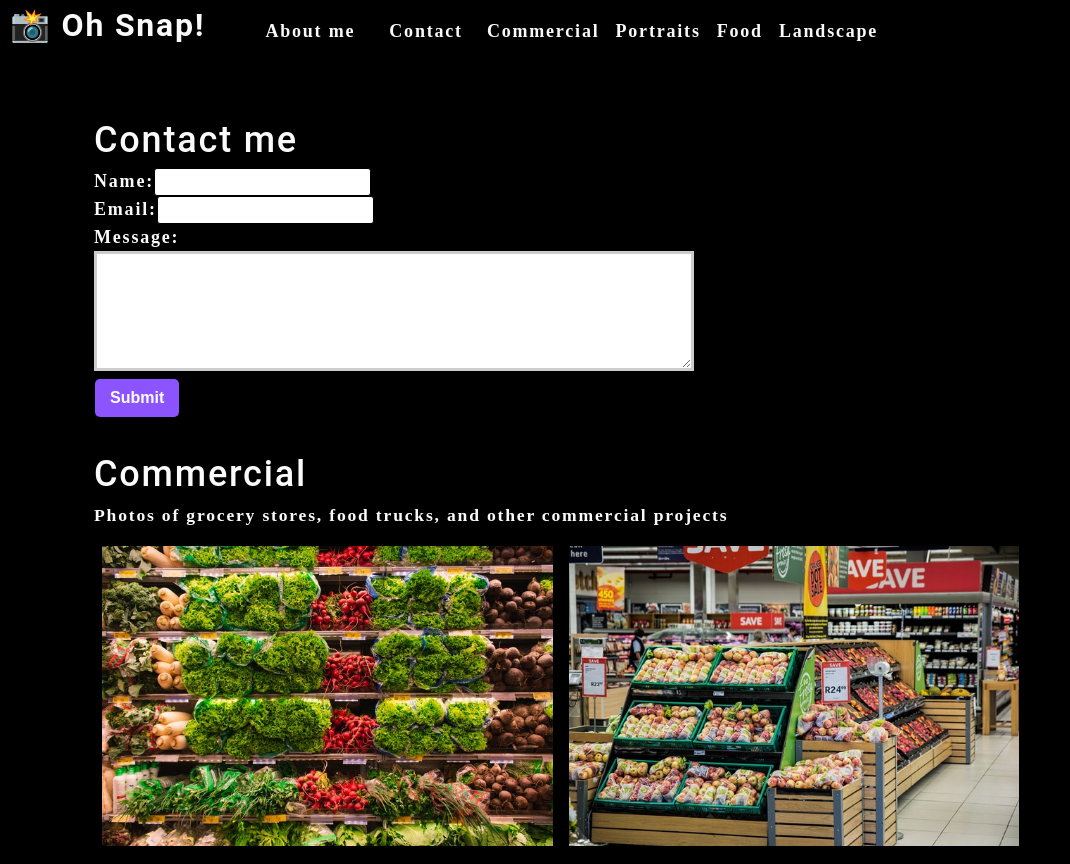
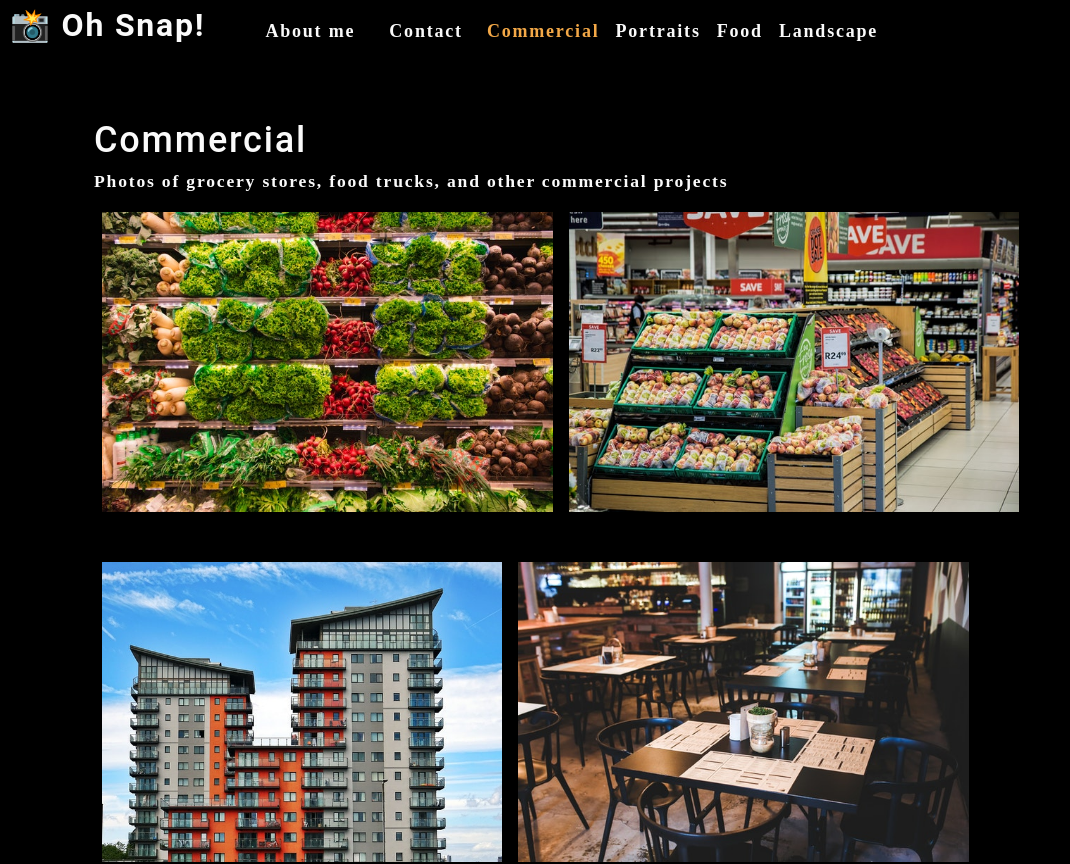
Before and after one commit to bret-short/oh-snap, a React (Create React App) app: page / in a window 1280 px wide. Shown: the top 864 px of the page, without its empty margins (0-1070 px from the left). Built offline with nearby package versions, Linux system fonts and the light colour scheme.

Commit message:
conditionally rendering the contact section

```diff
--- a/src/App.js
+++ b/src/App.js
@@ -5,6 +5,7 @@
 import ContactForm from "./components/Contact";
 
 function App() {
+  const [contactSelected, setContactSelected] = useState(false);
   const [categories] = useState([
     {
       name: "commercial",
@@ -27,11 +28,18 @@
         categories={categories}
         setCurrentCategory={setCurrentCategory}
         currentCategory={currentCategory}
+        contactSelected={contactSelected}
+        setContactSelected={setContactSelected}
       ></Nav>
       <main>
-        <ContactForm></ContactForm>
-        <Gallery currentCategory={currentCategory}></Gallery>
-        <About></About>
+        {!contactSelected ? (
+          <>
+            <Gallery currentCategory={currentCategory}></Gallery>
+            <About></About>
+          </>
+        ) : (
+          <ContactForm></ContactForm>
+        )}
       </main>
     </div>
   );
--- a/src/components/Contact/index.js
+++ b/src/components/Contact/index.js
@@ -1,11 +1,33 @@
-import React, {useState} from 'react';
+import React, { useState } from "react";
+import { validateEmail } from "../../utils/helpers";
 
 function ContactForm() {
-    const [formState, setFormState] = useState({name: '', email: '', message: ''});
-    const {name, email, message } = formState;
+  const [formState, setFormState] = useState({
+    name: "",
+    email: "",
+    message: "",
+  });
+  const { name, email, message } = formState;
+  const [errorMessage, setErrorMessage] = useState("");
 
   function handleChange(e) {
-        setFormState({...formState, [e.target.name]: e.target.value })
+    if (e.target.name === "email") {
+      const isValid = validateEmail(e.target.value);
+      console.log(isValid);
+      if (!isValid) {
+        setErrorMessage("Your email is invalid");
+      } else {
+        if (!e.target.value.length) {
+          setErrorMessage(`${e.target.name} is required`);
+        } else {
+          setErrorMessage("");
+        }
+      }
+    }
+
+    if (!errorMessage) {
+      setFormState({ ...formState, [e.target.name]: e.target.value });
+    }
   }
 
   function handleSubmit(e) {
@@ -13,27 +35,46 @@
     console.log(formState);
   }
 
-    return(
+  return (
     <section>
       <h1>Contact me</h1>
       <form id="contact-form" onSubmit={handleSubmit}>
         <div>
           <label htmlFor="name">Name:</label>
-                    <input type="text" name="name" defaultValue={name} onChange={handleChange}/>
+          <input
+            type="text"
+            name="name"
+            defaultValue={name}
+            onBlur={handleChange}
+          />
         </div>
         <div>
           <label htmlFor="email">Email:</label>
-                    <input type="email" name="email" defaultValue={email} onChange={handleChange}/>
+          <input
+            type="email"
+            name="email"
+            defaultValue={email}
+            onBlur={handleChange}
+          />
         </div>
         <div>
           <label htmlFor="message">Message:</label>
-                    <textarea name="message" defaultValue={message} onChange={handleChange} rows="5" />
+          <textarea
+            name="message"
+            defaultValue={message}
+            onBlur={handleChange}
+            rows="5"
+          />
         </div>
+        {errorMessage && (
+            <div>
+                <p className="error-test">{errorMessage}</p>
+            </div>
+        )}
         <button type="submit">Submit</button>
       </form>
     </section>
   );
-
 }
 
 export default ContactForm;
--- a/src/components/Nav/index.js
+++ b/src/components/Nav/index.js
@@ -2,12 +2,7 @@
 import { capitalizeFirstLetter } from "../../utils/helpers";
 
 function Nav(props) {
-  const { categories = [], setCurrentCategory, currentCategory } = props;
-
-  const handleClick = (item) => {
-    console.log(item);
-    return item;
-  };
+  const { categories = [], setCurrentCategory, currentCategory, contactSelected, setContactSelected } = props;
 
   return (
     <header className="flex-row px-1">
@@ -23,25 +18,26 @@
       <nav>
         <ul className="flex-row">
           <li className="mx-2">
-            <a data-testid="about" href="#about">
+            <a data-testid="about" href="#about" onClick={() => setContactSelected(false)}>
               About me
             </a>
           </li>
-          <li className={"mx-2"}>
-            <span onClick={() => handleClick('Contact')}>
+          <li className={`mx-2 ${contactSelected && 'navActive'}`}>
+            <span onClick={() => setContactSelected(true)}>
               Contact
               </span>
           </li>
           {categories.map((category) => (
             <li
               className={`mx-1 ${
-                currentCategory.name === category.name
+                currentCategory.name === category.name && !contactSelected && `navActive`
               }`}
               key={category.name}
             >
               <span
                 onClick={() => {
                   setCurrentCategory(category);
+                  setContactSelected(false);
                 }}
               >
                 {capitalizeFirstLetter(category.name)}
```
Lines whose indentation alone changed are shown as unchanged.
